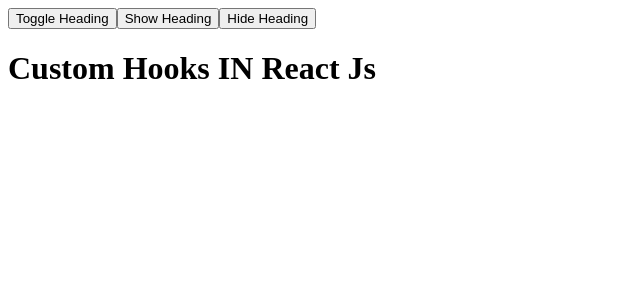
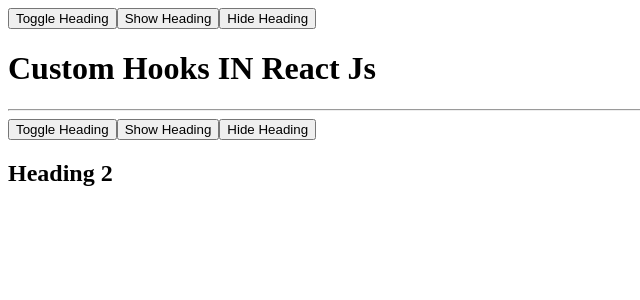
Before and after one commit to muskan-chouhan/react, a React (Vite) app in the folder 56-custom-hook/: page / in a window 1280 px wide. Shown: the top 300 px of the page, without its empty margins (0-640 px from the left). Built offline with nearby package versions, Linux system fonts and the light colour scheme.

Commit message:
55- using custom hook

```diff
--- a/56-custom-hook/src/App.jsx
+++ b/56-custom-hook/src/App.jsx
@@ -14,6 +14,11 @@ function App() {
       value?<h1>Custom Hooks IN React Js</h1>
       :null
      }
+     <hr></hr>
+     <button onClick={setdata}>Toggle Heading</button>
+     <button onClick={()=>setdata(false)}>Show Heading</button>
+     <button onClick={()=>setdata(true)}>Hide Heading</button>
+    <h2>Heading 2</h2>
     </>
   )
 }
```
